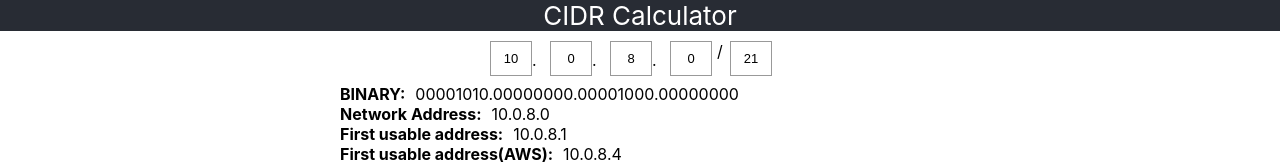
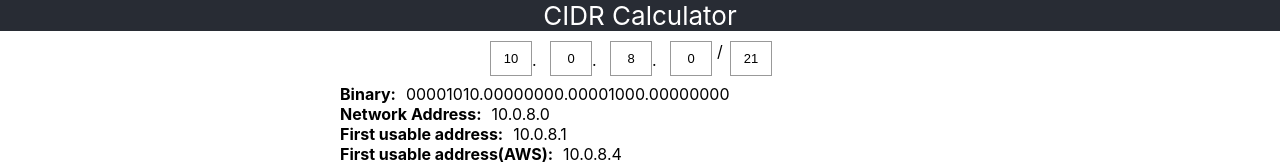
Before and after one commit to ranfisr/stack, a React (Create React App) app: page / in a window 1280 px wide. Shown: the top 165 px of the page. Built offline with nearby package versions, Linux system fonts and the light colour scheme.

Commit message:
Cambio las mayusculas

```diff
--- a/src/IPv4Addr.js
+++ b/src/IPv4Addr.js
@@ -69,7 +69,7 @@ const IPv4Addr = (props) => {
       {validAddress ? (
         <div className="results">
           <div>
-            <strong>BINARY:</strong>
+            <strong>Binary:</strong>
             <span>{ipv4.getBinnary()}</span>
           </div>
           <div>
```
